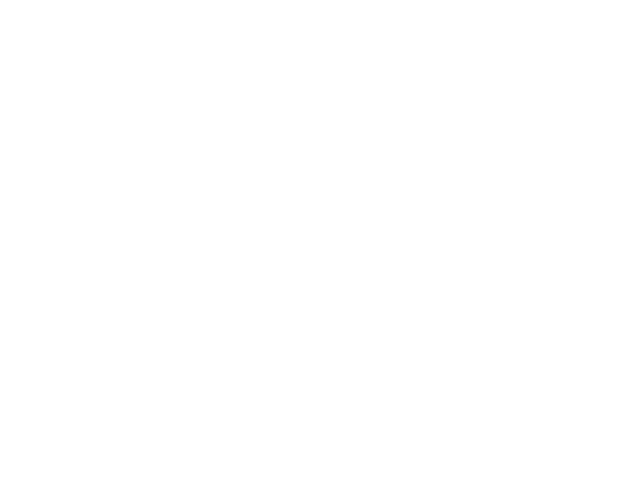
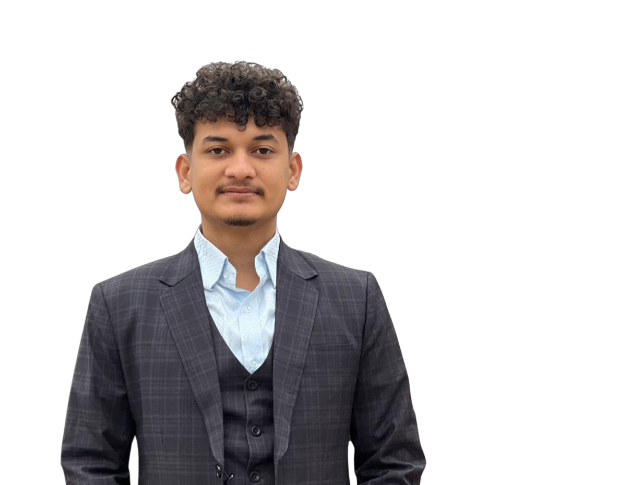
Before and after one commit to K-Aayush/portfolio, a Next.js app: page / in a window 1280 px wide. Shown: the part 551-1036 px from the top of the page, without its empty margins (0-640 px from the left). Before the commit the page ends 800 px from the top, so only its background shows below. Built offline with nearby package versions, Linux system fonts and the light colour scheme.

Commit message:
completed image section

```diff
--- a/src/app/components/Hero.tsx
+++ b/src/app/components/Hero.tsx
@@ -1,6 +1,7 @@
+import Image from "next/image";
 import Link from "next/link";
 import React from "react";
-import { FaGithub, FaLinkedin, FaFacebook, FaInstagram } from "react-icons/fa6";
+import { FaGithub, FaLinkedin } from "react-icons/fa6";
 import { GoDownload } from "react-icons/go";
 
 const Hero = () => {
@@ -44,7 +45,15 @@ const Hero = () => {
           </div>
 
           {/*Image Content*/}
-          <div></div>
+          <div className="mx-auto hidden lg:block">
+            <Image
+              className="rounded-full border-[2px] border-green-400 border-dashed"
+              src={"/images/image.png"}
+              alt=""
+              width={500}
+              height={500}
+            />
+          </div>
         </div>
       </div>
     </div>
--- a/src/app/components/Nav.tsx
+++ b/src/app/components/Nav.tsx
@@ -13,14 +13,14 @@ const Nav = () => {
     <div className="fixed h-[12vh] z-[10] bg-[#1c1b22] w-full">
       <div className="flex items-center h-full justify-between mx-auto w-[95%] sm:w-[90%] xl:w-[80%]">
         {/*Logo*/}
-        <h1 className="font-semibold text-xl md:text-2xl">
+        <h1 className="sm:font-semibold font-normal text-lg sm:text-2xl">
           Aayush Karki
           <span className="text-2xl text-green-500"> .</span>
         </h1>
 
         <div className="flex items-center space-x-10">
           {/* Nav Links */}
-          <div className="hidden md:flex items-center space-x-8">
+          <div className="hidden lg:flex items-center space-x-8">
             {navLinks.map((nav) => (
               <Link key={nav.id} href={nav.url}>
                 <p className="nav_label">{nav.label}</p>
@@ -30,14 +30,14 @@ const Nav = () => {
 
           {/*Button*/}
           <div className="flex items-center space-x-4">
-            <button className="px-4 py-2 bg-green-500 rounded-3xl font-semibold hover:bg-green-600 transition-all duration-200">
+            <button className="px-4 py-2 bg-green-500 rounded-3xl font-normal sm:font-semibold hover:bg-green-600 transition-all duration-200">
               Hire Me
             </button>
 
             {/*Burger*/}
             <HiBars3BottomRight
               onClick={() => setIsSidebarOpen(true)}
-              className="w-8 h-8 cursor-pointer text-white md:hidden"
+              className="w-8 h-8 cursor-pointer text-white lg:hidden"
             />
           </div>
         </div>
```
Also changed, not shown: public/images/image.PNG (added).
